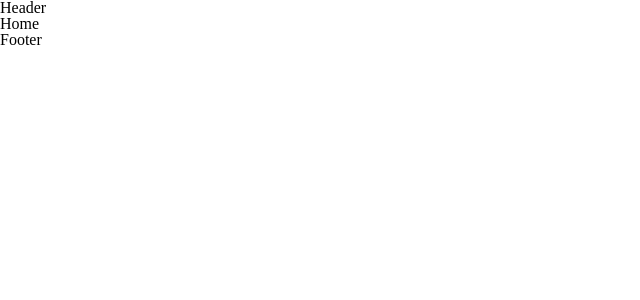
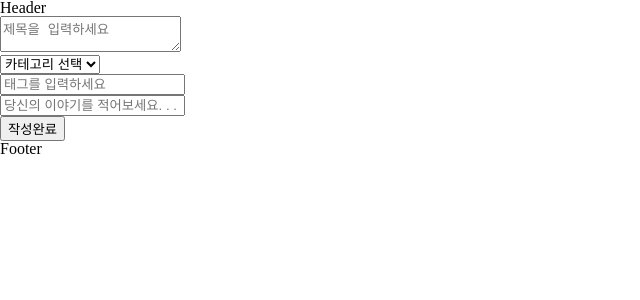
Before and after one commit to laluniax/booker, a React (Create React App) app: page /bookertalk/write in a window 1280 px wide. Before the commit this address led to /. Shown: the top 300 px of the page, without its empty margins (0-640 px from the left). Built offline with nearby package versions, Linux system fonts and the light colour scheme.

Commit message:
feat: bookertalk-post

```diff
--- /dev/null
+++ b/src/components/bookertalk/BookerTalkMain.tsx
@@ -0,0 +1,60 @@
+import { useState } from 'react';
+import { useNavigate } from 'react-router-dom';
+
+const BookerTalkMain = () => {
+  const navigation = useNavigate();
+  const genreData = {
+    인문: ['책1', '책2'],
+    경제경영: ['책3', '책4'],
+    자기계발: ['책5', '책6'],
+    정치사회: ['책7', '책8'],
+    역사문화: ['책9', '책10'],
+    과학: ['책11', '책12'],
+    소설: ['책13', '책14'],
+    시에세이: ['책15', '책16'],
+  };
+  const [selectedGenre, setSelectedGenre] = useState<string | null>(null);
+
+  const GenreClickhandler = (genre: string) => {
+    setSelectedGenre(genre);
+  };
+
+  const renderGenreButtons = () =>
+    Object.keys(genreData).map((genre) => (
+      <button key={genre} onClick={() => GenreClickhandler(genre)}>
+        {genre}
+      </button>
+    ));
+
+  const renderSelectedGenre = () =>
+    selectedGenre && (
+      <div>
+        <h2>{selectedGenre}</h2>
+        <ul>
+          {genreData[selectedGenre as keyof typeof genreData].map((book) => (
+            <li key={book}>{book}</li>
+          ))}
+        </ul>
+      </div>
+    );
+
+  return (
+    <div>
+      <div>
+        <h1>도서추천</h1>
+        <div>{renderGenreButtons()}</div>
+        <div>{renderSelectedGenre()}</div>
+      </div>
+      <div>
+        <h1>자유수다</h1>
+        <div>{renderGenreButtons()}</div>
+        <div>{renderSelectedGenre()}</div>
+      </div>
+      <div>
+        <button onClick={() => navigation('/bookertalk/write')}>글 작성</button>
+      </div>
+    </div>
+  );
+};
+
+export default BookerTalkMain;
--- /dev/null
+++ b/src/components/bookertalk/Detail.tsx
@@ -0,0 +1,5 @@
+const Detail = () => {
+  return <div>Detail</div>;
+};
+
+export default Detail;
--- /dev/null
+++ b/src/components/bookertalk/Post.tsx
@@ -0,0 +1,188 @@
+import { useEffect, useState } from 'react';
+import { useNavigate } from 'react-router-dom';
+
+type PostTypes = {
+  title: string;
+  content: string;
+  tags: string[];
+  category: string;
+  genre: string;
+};
+
+type Categories = {
+  자유수다: string[];
+  도서추천: string[];
+};
+
+const Post = () => {
+  const [title, setTitle] = useState('');
+  const [category, setCategory] = useState<string>('');
+  const [genre, setGenre] = useState('');
+  const [content, setContent] = useState('');
+  const [tagItem, setTagItem] = useState('');
+  const [tagList, setTagList] = useState<string[]>([]);
+  const [postList, setPostList] = useState<PostTypes[]>([]);
+
+  //  카테고리
+  const categories = {
+    자유수다: ['인문', '경제 • 경영', '자기계발', '정치 • 사회', '역사 • 문화', '과학', '소설', '시 • 에세이'],
+    도서추천: ['인문', '경제 • 경영', '자기계발', '정치 • 사회', '역사 • 문화', '과학', '소설', '시 • 에세이'],
+  };
+
+  const categoryChangeHandler = (e: React.ChangeEvent<HTMLSelectElement>) => {
+    setCategory(e.target.value);
+  };
+
+  // 장르
+  const genreChangeHander = (e: React.ChangeEvent<HTMLSelectElement>) => {
+    setGenre(e.target.value);
+  };
+
+  // 태그
+  const onChangeTagItem = (e: React.ChangeEvent<HTMLInputElement>) => {
+    setTagItem(e.target.value);
+  };
+
+  // 엔터키를 눌렀을 때 태그 제출
+  const onKeyPressHandler = (e: React.KeyboardEvent<HTMLInputElement>) => {
+    const target = e.target as HTMLInputElement;
+    if (target.value.length !== 0 && e.key === 'Enter') {
+      e.preventDefault();
+      submitTagItem();
+    }
+  };
+
+  const submitTagItem = () => {
+    // '#' 기호를 제거한 후 다시 추가
+    let formattedTagItem = `#${tagItem.replace(/^#/, '')}`;
+    // 중복 태그가 없는 경우에만 추가
+    if (!tagList.includes(formattedTagItem)) {
+      const updateTagList = [...tagList, formattedTagItem];
+      setTagList(updateTagList);
+    }
+
+    setTagItem('');
+  };
+
+  // 태그 삭제 버튼
+  const DeleteTagItem = (e: React.MouseEvent<HTMLButtonElement>) => {
+    const target = e.target as HTMLButtonElement;
+    const deleteTagItem = target.parentElement?.firstChild?.textContent; // 타입 안전성 확보
+    if (deleteTagItem) {
+      const filteredTagList = tagList.filter((tagItem) => tagItem !== deleteTagItem);
+      setTagList(filteredTagList);
+    }
+  };
+  const navigation = useNavigate();
+
+  const formSubmitHandler = (e: React.FormEvent<HTMLFormElement>) => {
+    e.preventDefault();
+    if (title.trim() !== '' && content.trim() !== '') {
+      const newPost = {
+        title,
+        content,
+        tags: tagList,
+        category,
+        genre,
+      };
+
+      setPostList([...postList, newPost]);
+
+      setTitle('');
+      setContent('');
+      setTagList([]);
+
+      // navigation('/bookertalk');
+      console.log(postList);
+    } else {
+      alert('제목과 내용, 카테고리는 필수로 작성해주세요.');
+    }
+  };
+
+  useEffect(() => {
+    console.log(postList);
+  }, [postList]);
+
+  return (
+    <form
+      onSubmit={(e) => {
+        formSubmitHandler(e);
+      }}>
+      <div>
+        <textarea
+          value={title}
+          onChange={(e) => setTitle(e.target.value)}
+          placeholder="제목을 입력하세요"
+          autoComplete="off"
+          id="title"
+        />
+        <div>
+          <select value={category} onChange={categoryChangeHandler}>
+            <option value="">카테고리 선택</option>
+            {Object.keys(categories).map((key) => (
+              <option key={key} value={key}>
+                {key}
+              </option>
+            ))}
+          </select>
+        </div>
+        {category && categories[category as keyof Categories] && (
+          <div>
+            <select value={genre} onChange={genreChangeHander}>
+              <option value="">장르 선택</option>
+              {categories[category as keyof Categories].map((genre: string, index: number) => (
+                <option key={index} value={genre}>
+                  {genre}
+                </option>
+              ))}
+            </select>
+          </div>
+        )}
+
+        <div>
+          {/* 태그기능 */}
+          {tagList.map((tagItem, index) => {
+            return (
+              <div key={index}>
+                <span>{tagItem}</span>
+                <button
+                  onClick={(e) => {
+                    DeleteTagItem(e);
+                  }}>
+                  X
+                </button>
+              </div>
+            );
+          })}
+          <input
+            value={tagItem}
+            onChange={(e) => {
+              onChangeTagItem(e);
+            }}
+            placeholder="태그를 입력하세요"
+            type="text"
+            autoComplete="off"
+            tabIndex={2}
+            onKeyPress={onKeyPressHandler}
+          />
+        </div>
+      </div>
+      <div>
+        <input
+          value={content}
+          onChange={(e) => setContent(e.target.value)}
+          placeholder="당신의 이야기를 적어보세요. . ."
+          id="comment"
+          type="text"
+          autoComplete="off"
+        />
+      </div>
+
+      <div>
+        <button type="submit">작성완료</button>
+      </div>
+    </form>
+  );
+};
+
+export default Post;
--- a/src/pages/BookerTalk.tsx
+++ b/src/pages/BookerTalk.tsx
@@ -1,5 +1,11 @@
+import BookerTalkMain from '../components/bookertalk/BookerTalkMain';
+
 const BookerTalk = () => {
-  return <div>BookerTalk</div>;
+  return (
+    <>
+      <BookerTalkMain />
+    </>
+  );
 };
 
 export default BookerTalk;
--- /dev/null
+++ b/src/pages/BookerTalkPost.tsx
@@ -0,0 +1,11 @@
+import Post from '../components/bookertalk/Post';
+
+const BookerTalkPost = () => {
+  return (
+    <>
+      <Post />
+    </>
+  );
+};
+
+export default BookerTalkPost;
--- a/src/shared/Router.tsx
+++ b/src/shared/Router.tsx
@@ -2,6 +2,7 @@ import { BrowserRouter, Navigate, Route, Routes } from 'react-router-dom';
 import Layout from '../components/layout/Layout';
 import AboutBooks from '../pages/AboutBooks';
 import BookerTalk from '../pages/BookerTalk';
+import BookerTalkPost from '../pages/BookerTalkPost';
 import Home from '../pages/Home';
 import Login from '../pages/Login';
 import Market from '../pages/Market';
@@ -17,7 +18,11 @@ const Router = () => {
           <Route path="/" element={<Home />} />
           <Route path="*" element={<Navigate replace to="/" />} />
           <Route path="/mypage" element={<Mypage />} />
+
+          {/* 북커톡 커뮤니티 */}
           <Route path="/bookertalk" element={<BookerTalk />} />
+          <Route path="/bookertalk/write" element={<BookerTalkPost />} />
+
           {/* 도서 소개 페이지 */}
           <Route path="/aboutbooks" element={<AboutBooks />} />
           {/* 중고책 판매 / 중고책 상세 페이지 */}
```
Also changed, not shown: src/pages/BookerTalkDetail.tsx (added, +11 -0 lines), 1 other file (tests, documents, lock files or other folders).
